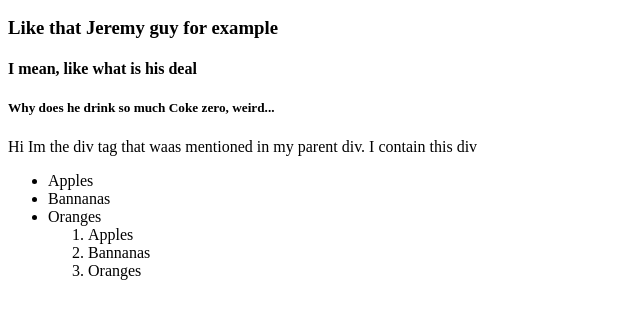
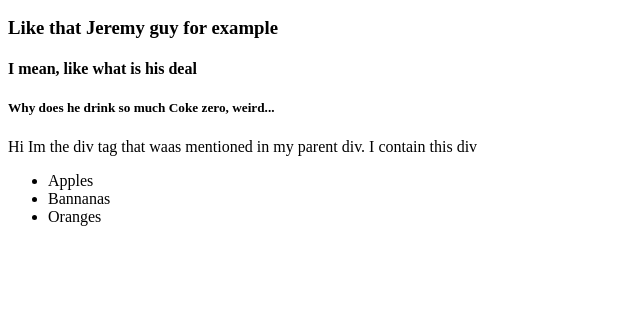
Before and after one commit to allybiz23/Portfolio, a plain HTML site: page index.html in a window 1280 px wide. Shown: the part 110-428 px from the top of the page, without its empty margins (0-640 px from the left). Drawn offline with Linux system fonts and the light colour scheme.

Commit message:
Erase List

```diff
--- a/index.html
+++ b/index.html
@@ -36,11 +36,7 @@
         <li>Apples</li>
         <li>Bannanas</li>
         <li>Oranges</li>
-    <ol>
-        <li>Apples</li>
-        <li>Bannanas</li>
-        <li>Oranges</li>
-    </ol>
+
     </ul>
     </head>
 </body>
```
